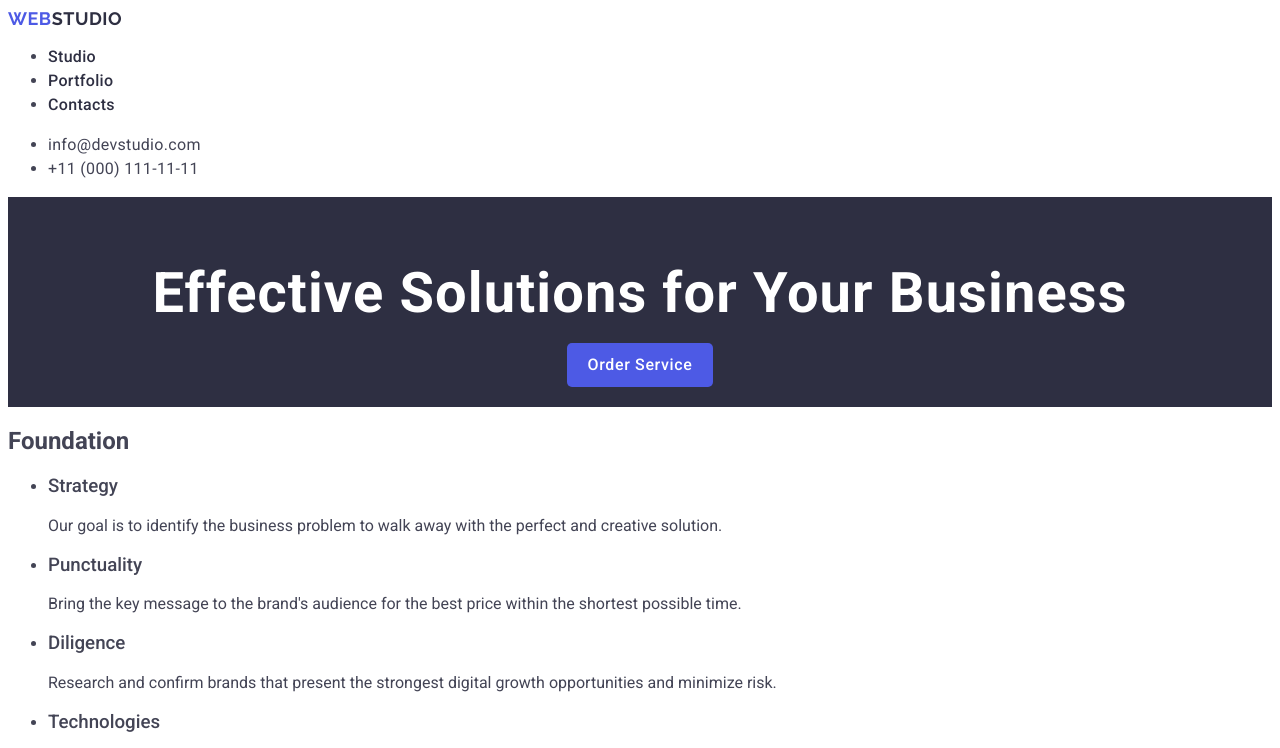
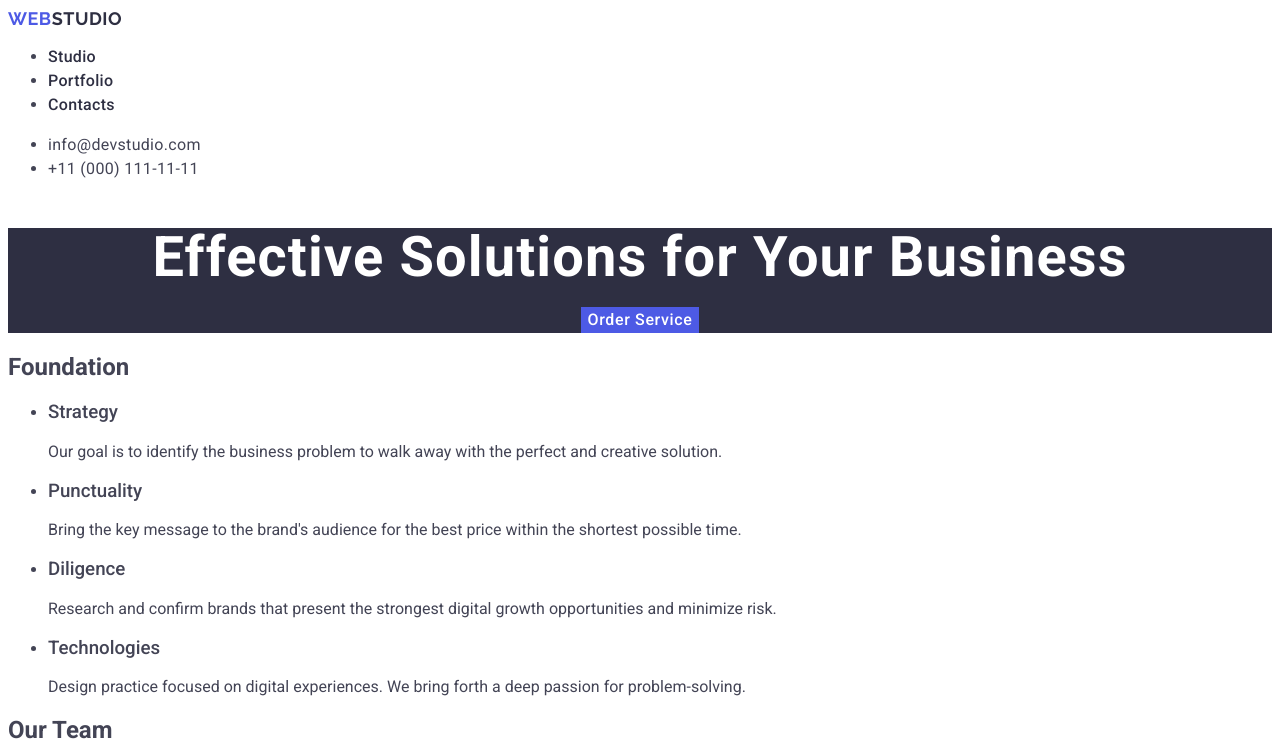
Before and after one commit to Vyshniak-Volodymyr/goit-markup-hw-02, a plain HTML site: page index.html in a window 1280 px wide. Shown: the top 748 px of the page. Drawn offline with Linux system fonts and the light colour scheme; a web font is replaced by a local one.

Commit message:
html
vimoga

```diff
--- a/css/styles.css
+++ b/css/styles.css
@@ -141,7 +141,6 @@ body {
 /* Стиль для секції */
 .main-section {
   background-color: #2e2f42; /* Колір фону */
-  padding: 20px; /* Додатковий відступ для зручності сприйняття */
   text-align: center; /* Центрування вмісту */
 }
 
@@ -164,11 +163,9 @@ body {
   line-height: 1.5; /* Міжрядковий інтервал */
   letter-spacing: 0.04em; /* Відстань між літерами */
   color: #ffffff; /* Колір тексту */
-  border: none; /* Прибирає рамку за замовчуванням */
-  padding: 10px 20px; /* Відступи всередині кнопки */
+  border: none; /* Прибирає рамку */
   cursor: pointer; /* Стиль курсора */
-  border-radius: 5px; /* Додає округлення країв кнопки */
-  transition: background-color 0.3s; /* Плавний перехід кольору при ховері та фокусі */
+  transition: background-color 0.3s; /* Плавний перехід кольору */
 }
 
 /* Стиль для кнопки при ховері та фокусі */
```
